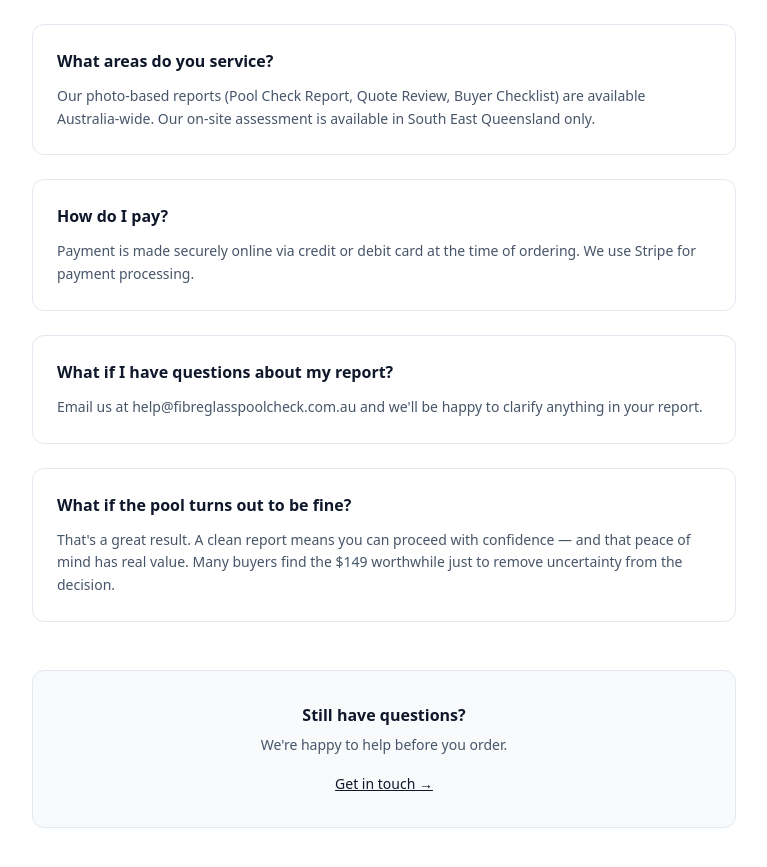
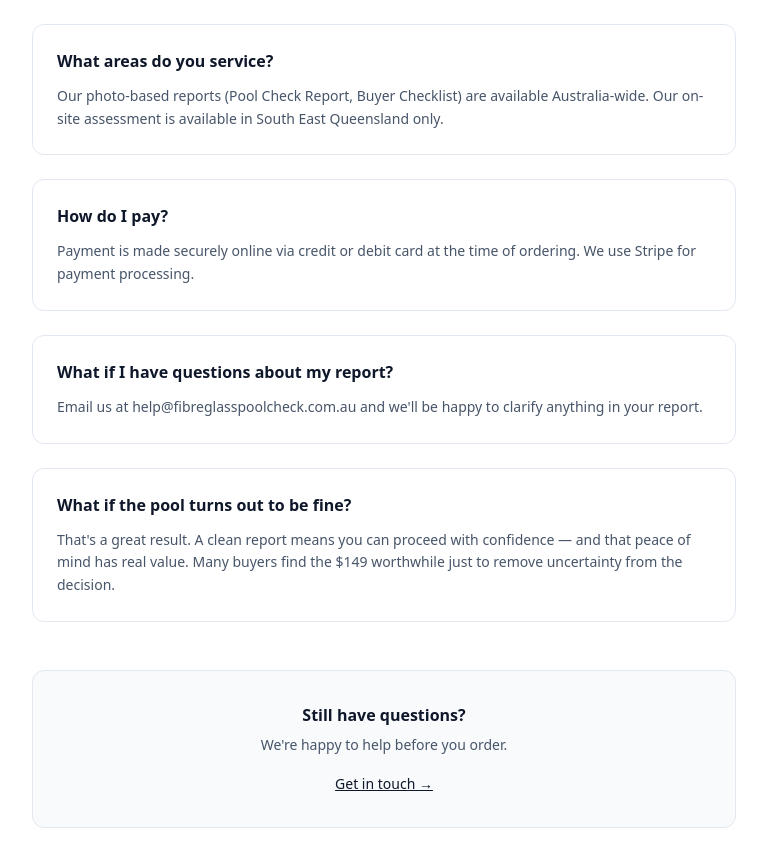
Before and after one commit to fibreglasspoolcheck/fibreglass-pool-check, a Next.js app: page /faq in a window 1280 px wide. Shown: the part 2479-3346 px from the top of the page, without its empty margins (256-1023 px from the left). Built offline with nearby package versions, Linux system fonts and the light colour scheme.

Commit message:
fix: remove remaining Quote Review references from FAQ and ServiceBoundaries
Co-Authored-By: Claude Opus 4.6 (1M context) <noreply@anthropic.com>

```diff
--- a/app/ServiceBoundaries/page.jsx
+++ b/app/ServiceBoundaries/page.jsx
@@ -94,7 +94,7 @@ export default function ServiceBoundaries() {
                   <h3 className="font-semibold text-green-800 mb-2">Australia-wide</h3>
                   <ul className="text-sm text-slate-700 space-y-1">
                     <li>✓ Pool Check Report (photo-based)</li>
-                    <li>✓ Quote Review</li>
+
                     <li>✓ Buyer Checklist</li>
                     <li>✓ Red Flags Guide</li>
                   </ul>
--- a/app/faq/page.jsx
+++ b/app/faq/page.jsx
@@ -60,7 +60,7 @@ const faqs = [
   },
   {
     q: 'What areas do you service?',
-    a: 'Our photo-based reports (Pool Check Report, Quote Review, Buyer Checklist) are available Australia-wide. Our on-site assessment is available in South East Queensland only.',
+    a: 'Our photo-based reports (Pool Check Report, Buyer Checklist) are available Australia-wide. Our on-site assessment is available in South East Queensland only.',
   },
   {
     q: 'How do I pay?',
```
